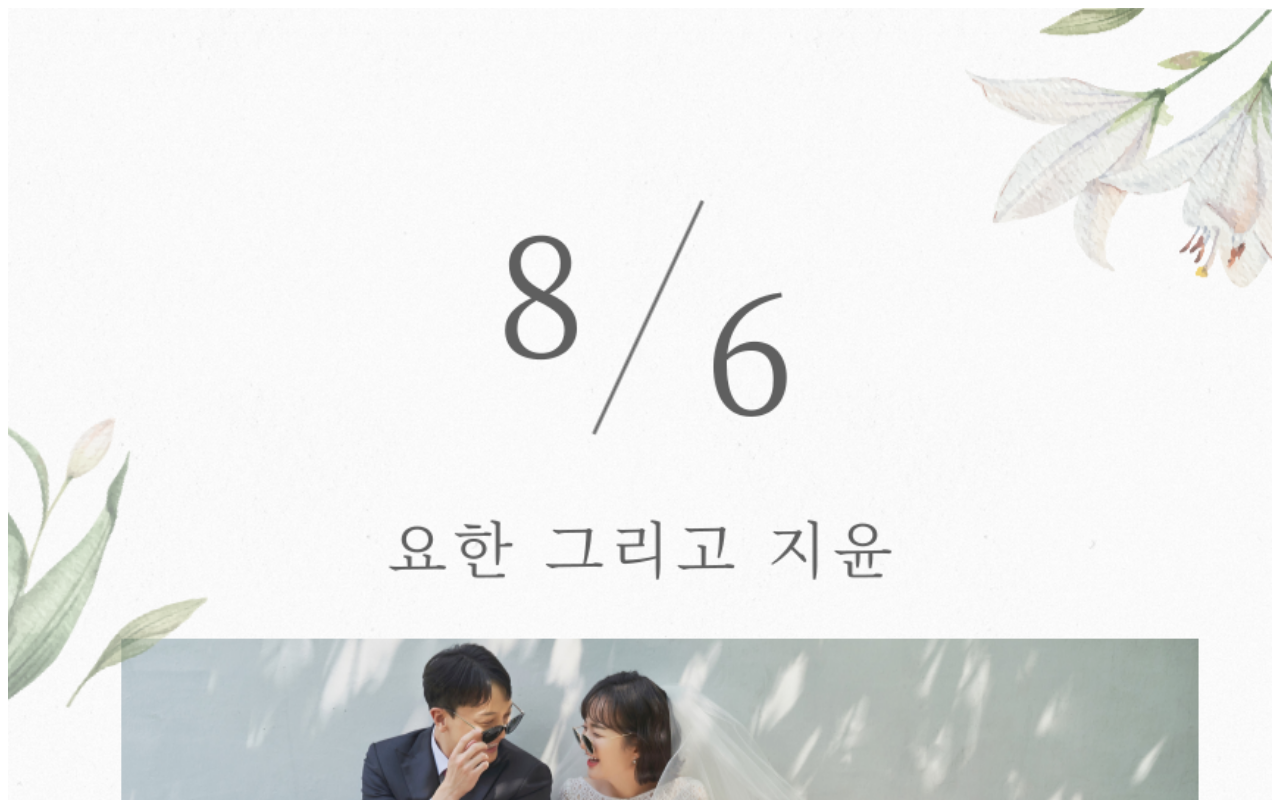
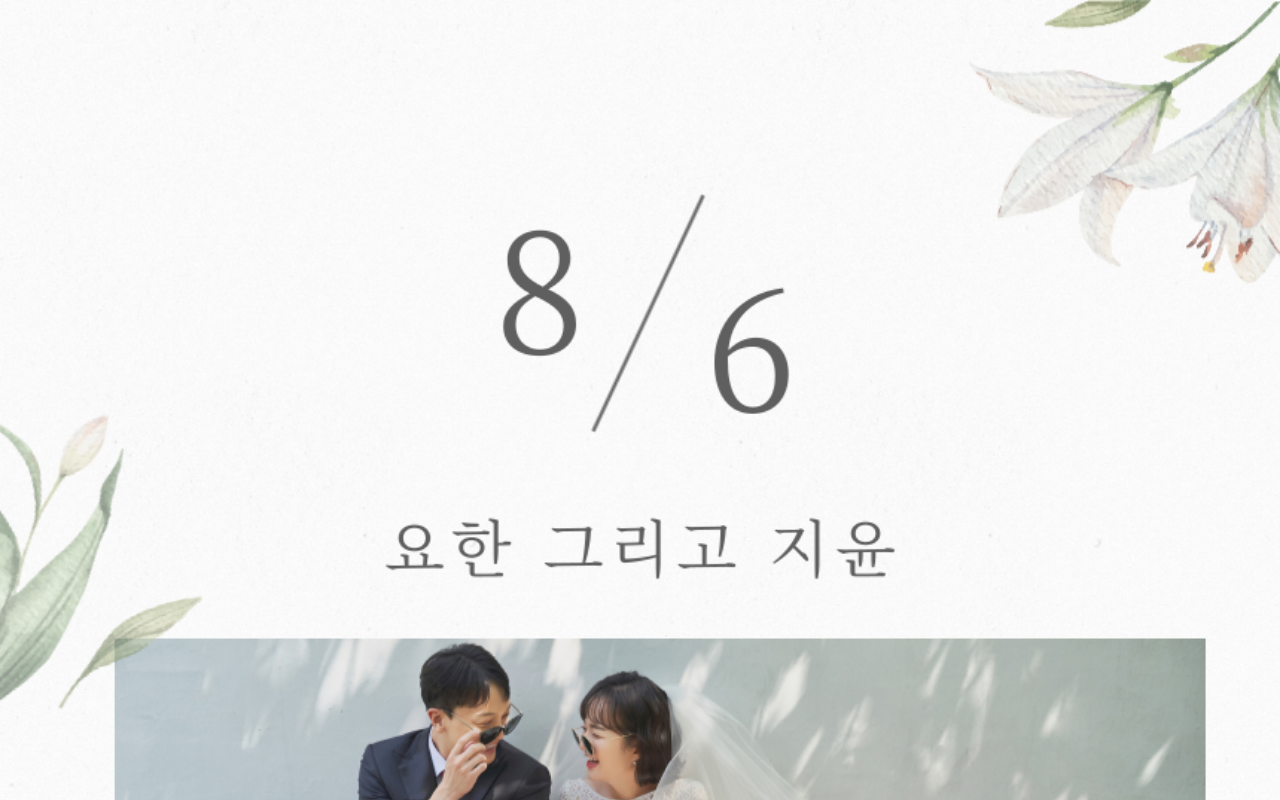
Before and after one commit to yhancsx/YohanJiyun_Weddingday_20220806, a website: page index.html in a window 1280 px wide. Shown: the top 800 px of the page. Drawn offline with Linux system fonts and the light colour scheme.

Commit message:
url 변경

```diff
--- a/index.css
+++ b/index.css
@@ -1,3 +1,9 @@
+body {
+  display: flex;
+  flex-direction: column;
+  width: 100%;
+  margin: 0;
+}
 img {
   width: 100%;
 }
--- a/index.html
+++ b/index.html
@@ -6,13 +6,13 @@
   <meta name="viewport" content="width=device-width, initial-scale=1.0">
 
   <title>요한♥지윤</title>
-  <meta name="description" content="요한 지윤의 행복한 결혼식에 초대합니다.">
+  <meta name="description" content="서로가 선택한 유일한 가족을 소개합니다♡">
 
-  <meta property="og:url" content="">
+  <meta property="og:url" content="https://yhancsx.github.io/YohanJiyun_Weddingday_20220806">
   <meta property="og:type" content="website">
   <meta property="og:title" content="요한♥지윤">
-  <meta property="og:description" content="요한 지윤의 행복한 결혼식에 초대합니다.">
-  <meta property="og:image" content="https://file.miricanvas.com/design_thumb/2022/07/03/16/00/k1rgxei7w1rjdq9p/thumb.jpg">
+  <meta property="og:description" content="서로가 선택한 유일한 가족을 소개합니다♡">
+  <meta property="og:image" content="https://yhancsx.github.io/YohanJiyun_Weddingday_20220806/images/ogimage.jpg">
 
   <link rel="stylesheet" type="text/css" href="./index.css">
 </head>
--- a/package.json
+++ b/package.json
@@ -3,6 +3,7 @@
   "version": "1.0.0",
   "main": "index.html",
   "license": "MIT",
+  "homepage" : "https://yhancsx.github.io/YohanJiyun_Weddingday_20220806",
   "scripts": {
     "deploy": "gh-pages -d ."
   },
```
Also changed, not shown: images/009.png, images/010.png, 2 other files.
